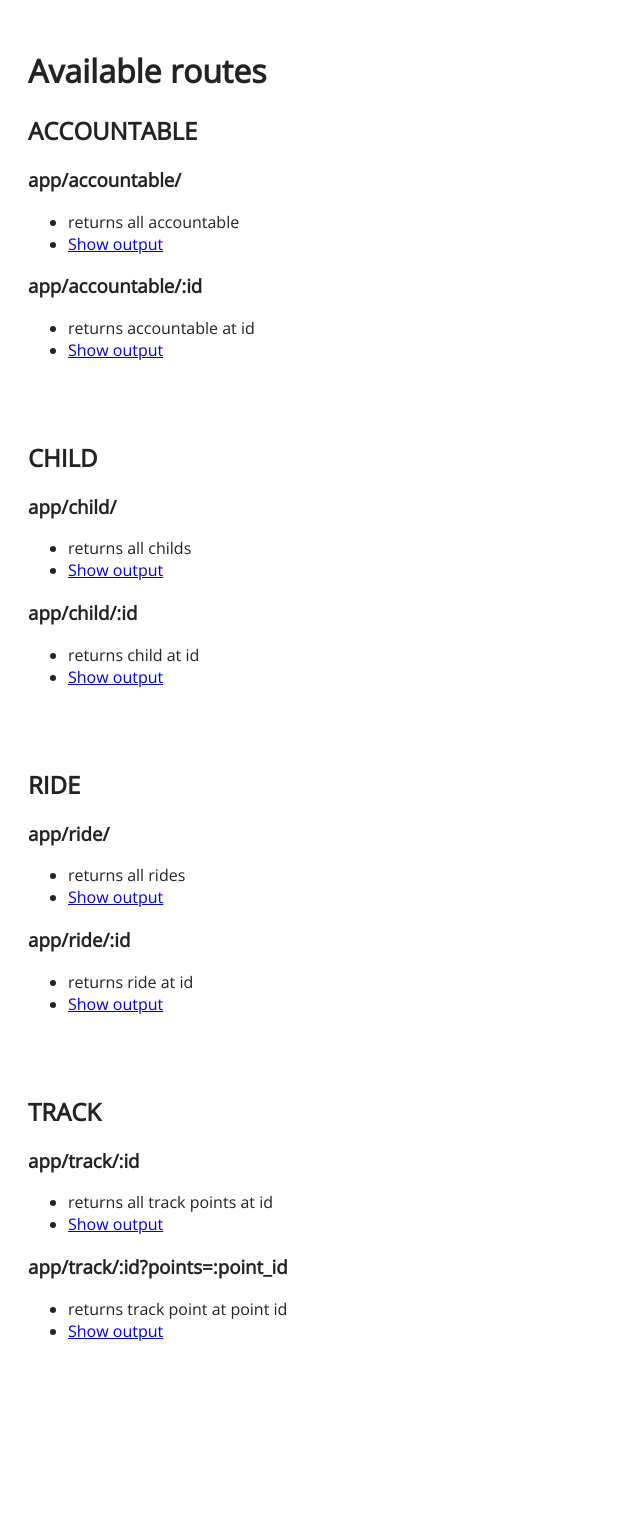
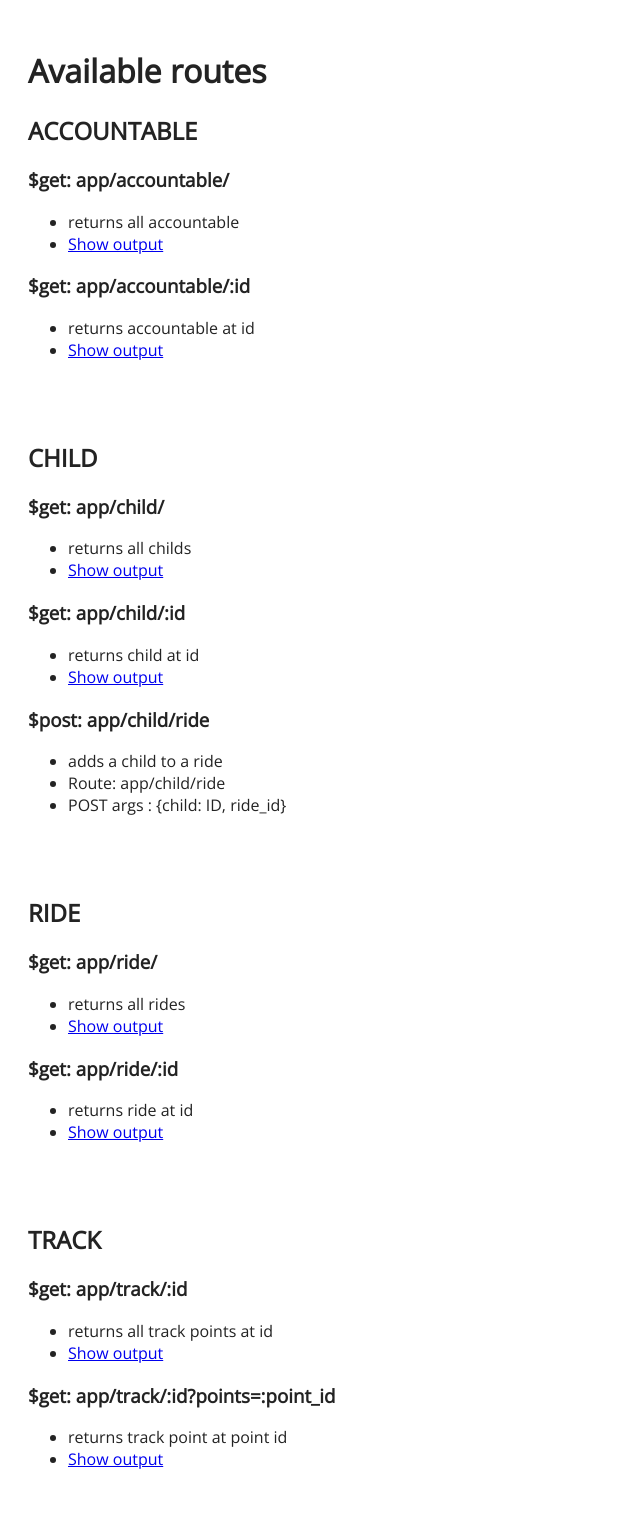
Before and after one commit to team-waff/octobus, a PHP site: page /app/doc.html in a window 1280 px wide. Shown: the whole page, without its empty margins (0-640 px from the left). Before the commit the page ends 1341 px from the top, so only its background shows below. Run offline with PHP 8.4, Linux system fonts and the light colour scheme.

Commit message:
All routes ok

```diff
--- a/app/controllers/Router.php
+++ b/app/controllers/Router.php
@@ -84,7 +84,6 @@ class Router {
             }
         }
         if ($this->post) {
-            var_dump('in this post generating params');
             foreach($this->post as $key => $value) {
                 $params[$key] = $value;
             }
--- a/app/dao/Connect.php
+++ b/app/dao/Connect.php
@@ -12,7 +12,7 @@
             try {
                 $db = new PDO($dsn, $usernameDB, $passwordDB, $options);
             } catch (PDOException $e) {
-                var_dump($e);
+                return $e;
             }
             $this->db = $db;
     }
--- a/app/dao/CourseDAO.php
+++ b/app/dao/CourseDAO.php
@@ -10,7 +10,6 @@ class CourseDAO extends DAO{
         $this->flag = $flag;
         $this->table = "course";
     }
-
 
     public function getById($id) {
         $data = $this->get($id);
--- a/app/dao/DAO.php
+++ b/app/dao/DAO.php
@@ -34,14 +34,12 @@
         $query = "DELETE FROM ".$this->table." WHERE pk = ".$pk;
         $q = $this->pdo->getDb()->prepare($query);
         $q->execute();
-        //var_dump($q);
     }
 
     public function trunc(){
         $query = "TRUNCATE TABLE ".$this->table;
         $q = $this->pdo->getDb()->prepare($query);
         $q->execute();
-        //var_dump($q);
     }
 
 
--- a/app/doc.html
+++ b/app/doc.html
@@ -12,44 +12,45 @@
 <body style="font-family:'Open Sans';color: #232323">
     <h1>Available routes</h1>
     <h2>ACCOUNTABLE</h2>
-    <h3>app/accountable/</h3>
+    <h3>$get: app/accountable/</h3>
     <ul>
         <li>returns all accountable</li>
         <li><a href="app/accountable/">Show output</a></li>
     </ul>
-    <h3>app/accountable/:id</h3>
+    <h3>$get: app/accountable/:id</h3>
     <ul>
         <li>returns accountable at id</li>
         <li><a href="app/accountable/5">Show output</a></li>
     </ul>
     <br><br>
 
-
-
-
-
     <h2>CHILD</h2>
-    <h3>app/child/</h3>
+    <h3>$get: app/child/</h3>
     <ul>
         <li>returns all childs</li>
         <li><a href="app/child/">Show output</a></li>
     </ul>
-    <h3>app/child/:id</h3>
+    <h3>$get: app/child/:id</h3>
     <ul>
         <li>returns child at id</li>
         <li><a href="app/child/4">Show output</a></li>
     </ul>
+    <h3>$post: app/child/ride</h3>
+    <ul>
+        <li>adds a child to a ride</li>
+        <li>Route: app/child/ride</li>
+        <li>POST args : {child: ID, ride_id}</li>
+    </ul>
 
-
-<br><br>
+    <br><br>
 
     <h2>RIDE</h2>
-    <h3>app/ride/</h3>
+    <h3>$get: app/ride/</h3>
     <ul>
         <li>returns all rides</li>
         <li><a href="app/ride/">Show output</a></li>
     </ul>
-    <h3>app/ride/:id</h3>
+    <h3>$get: app/ride/:id</h3>
     <ul>
         <li>returns ride at id</li>
         <li><a href="app/ride/1">Show output</a></li>
@@ -58,12 +59,12 @@
 <br><br>
 
     <h2>TRACK</h2>
-    <h3>app/track/:id</h3>
+    <h3>$get: app/track/:id</h3>
     <ul>
         <li>returns all track points at id</li>
         <li><a href="app/track/1">Show output</a></li>
     </ul>
-    <h3>app/track/:id?points=:point_id</h3>
+    <h3>$get: app/track/:id?points=:point_id</h3>
     <ul>
         <li>returns track point at point id</li>
         <li><a href="app/track/1?points=3">Show output</a></li>
--- a/app/models/DAO.php
+++ b/app/models/DAO.php
@@ -37,7 +37,6 @@ include_once('Connect.php');
         $query = "DELETE FROM ".$this->table." WHERE pk = ".$pk;
         $q = $this->pdo->getDb()->prepare($query);
         $q->execute();
-        //var_dump($q);
     }
 
     public function trunc(){
--- a/app/models/connect.php
+++ b/app/models/connect.php
@@ -33,7 +33,3 @@
     }
 
   }
-
-  //$r = new PDOConnect();
-  //var_dump($r->db);
-?>
```
Also changed, not shown: app/dao/RideDAO.php (+11 -1 lines).
